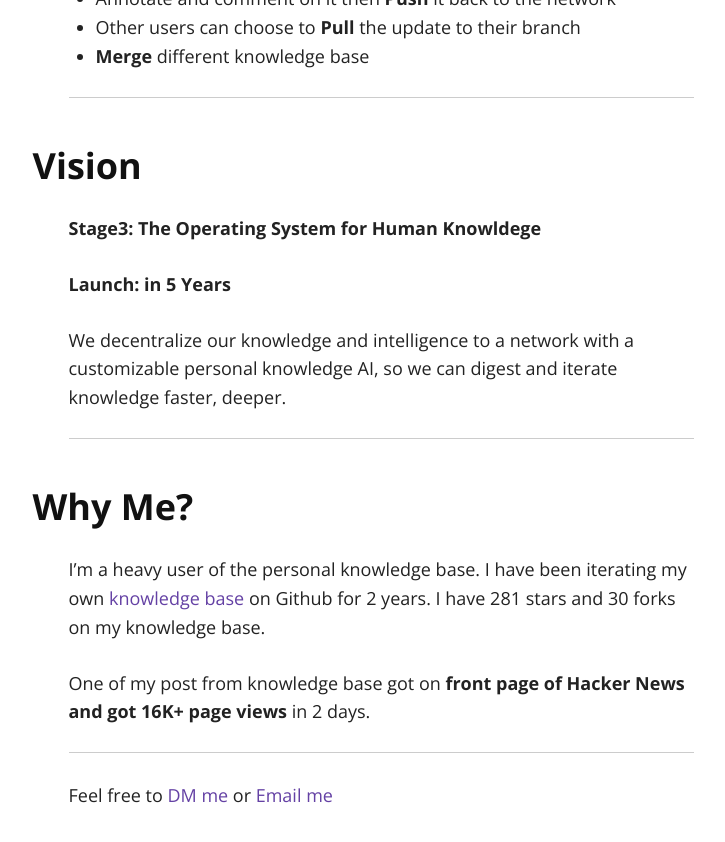
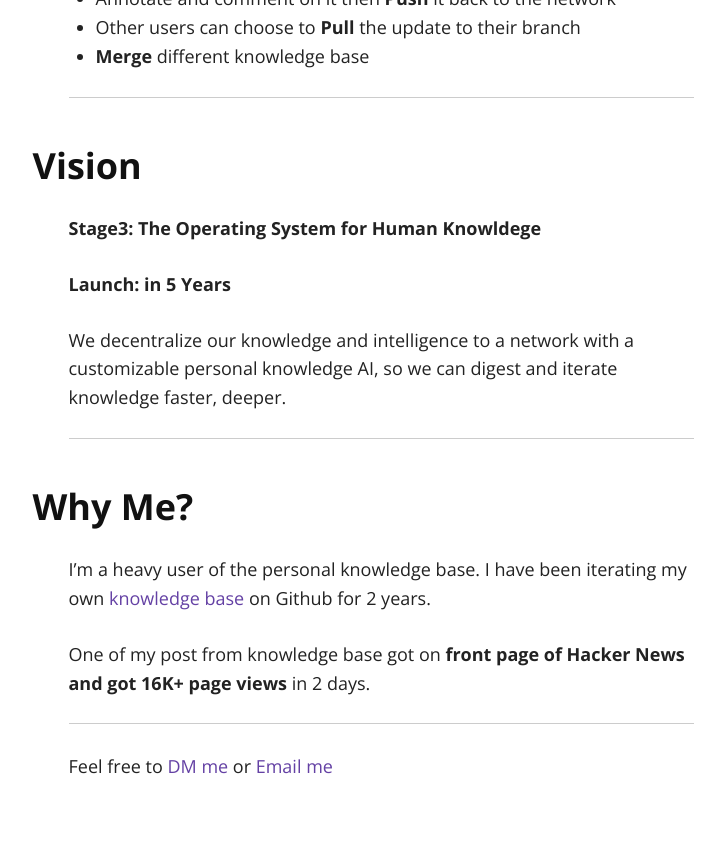
Before and after one commit to tarsmachine/tarsmachine.github.io, a Jekyll site: the page built from index.md, in a window 1280 px wide and 900 px high, scrolled down 2916 px. Shown: the top 842 px of the window, without its empty margins (259-984 px from the left). Built offline with Jekyll 4.4.1, drawn with Linux system fonts in a browser that asks for light colours; nearby versions of some CDN libraries.

Commit message:
Update Words

```diff
--- a/index.md
+++ b/index.md
@@ -76,7 +76,7 @@ We decentralize our knowledge and intelligence to a network with a customizable
 
 ### Why Me?
 
-I'm a heavy user of the personal knowledge base. I have been iterating my own [knowledge base](https://github.com/allenleein/knowledge-base) on Github for 2 years. I have 281 stars and 30 forks on my knowledge base.
+I'm a heavy user of the personal knowledge base. I have been iterating my own [knowledge base](https://github.com/allenleein/knowledge-base) on Github for 2 years.
 
 One of my post from knowledge base got on **front page of Hacker News and got 16K+ page views** in 2 days.
 
```
